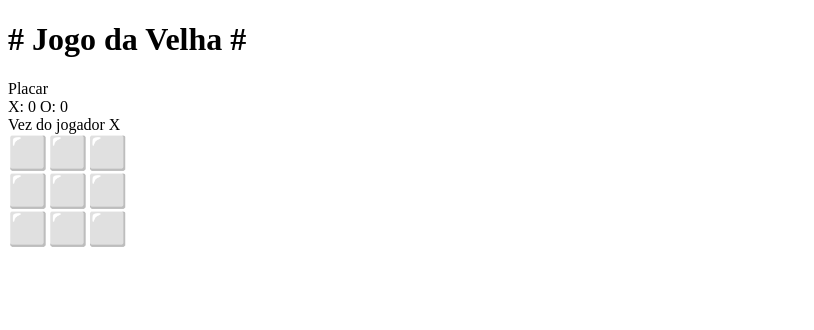
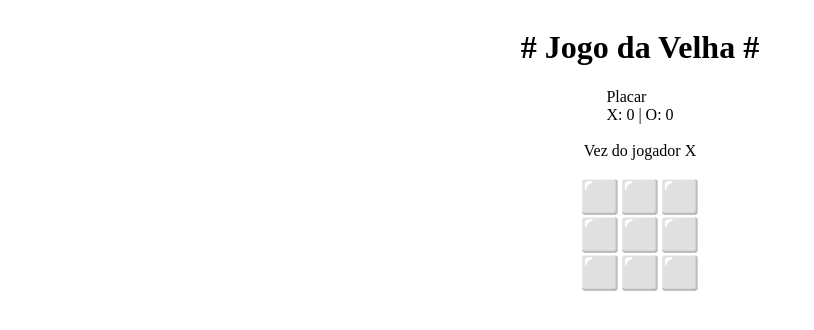
Before and after one commit to ialvs/Jogo-da-velha, a Vue app in the folder jogo-da-velha/: page / in a window 1280 px wide. Shown: the top 330 px of the page, without its empty margins (0-814 px from the left). Built offline with nearby package versions, Linux system fonts and the light colour scheme.

Commit message:
Ajustes na centralização

```diff
--- a/jogo-da-velha/package.json
+++ b/jogo-da-velha/package.json
@@ -2,7 +2,7 @@
   "name": "jogo-da-velha",
   "version": "0.0.0",
   "scripts": {
-    "dev": "vite",
+    "dev": "vite --host",
     "build": "run-p type-check build-only",
     "preview": "vite preview",
     "build-only": "vite build",
--- a/jogo-da-velha/src/App.vue
+++ b/jogo-da-velha/src/App.vue
@@ -6,8 +6,10 @@ import Game from './components/Game.vue'
 
 <template>
 
-  <div>
+  <div class="container">
+    <div></div>
     <Game />
+    <div></div>
   </div>
 
 </template>
@@ -15,4 +17,9 @@ import Game from './components/Game.vue'
 
 <style scoped>
 
+.container{
+  display: grid;
+  grid-template-columns: 0.5fr 1fr 0.5fr;
+}
+
 </style>
--- a/jogo-da-velha/src/components/Game.vue
+++ b/jogo-da-velha/src/components/Game.vue
@@ -3,6 +3,7 @@
 import Square from './Square.vue'
 
 import { reactive, ref } from 'vue'
+
 
 const xWins = reactive({ count: 0 })
 const oWins = reactive({ count: 0 })
@@ -14,12 +15,15 @@ let playerXTurn = ref(true)
 
 <template>
 
-    <div>
+    <div class="center">
+
         <h1># Jogo da Velha #</h1>
+
         <span>Placar <br>
-            <span>X: {{ xWins.count }}</span> <span> </span>
+            <span>X: {{ xWins.count }}</span> <span>| </span>
             <span>O: {{ oWins.count }}</span>
         </span> <br>
+
         <span v-if="playerXTurn">Vez do jogador X</span>
         <span v-else>Vez do jogador O</span>
 
@@ -36,6 +40,7 @@ let playerXTurn = ref(true)
             <Square @next-turn="playerXTurn = !playerXTurn" class="22 unselectable" :turn="playerXTurn" />
         </div>
     </div>
+
 
 </template>
 
@@ -56,4 +61,11 @@ let playerXTurn = ref(true)
     -ms-user-select: none;
     user-select: none;
 }
+
+.center{
+    display: flex;
+    justify-content: center;
+    align-items: center;
+    flex-direction: column;
+}
 </style>
```
